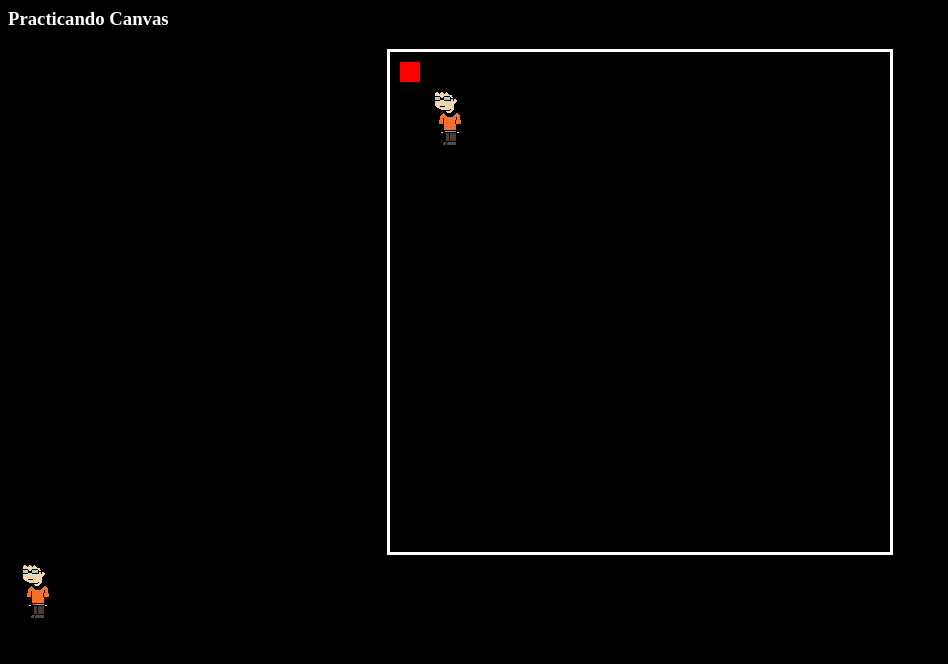
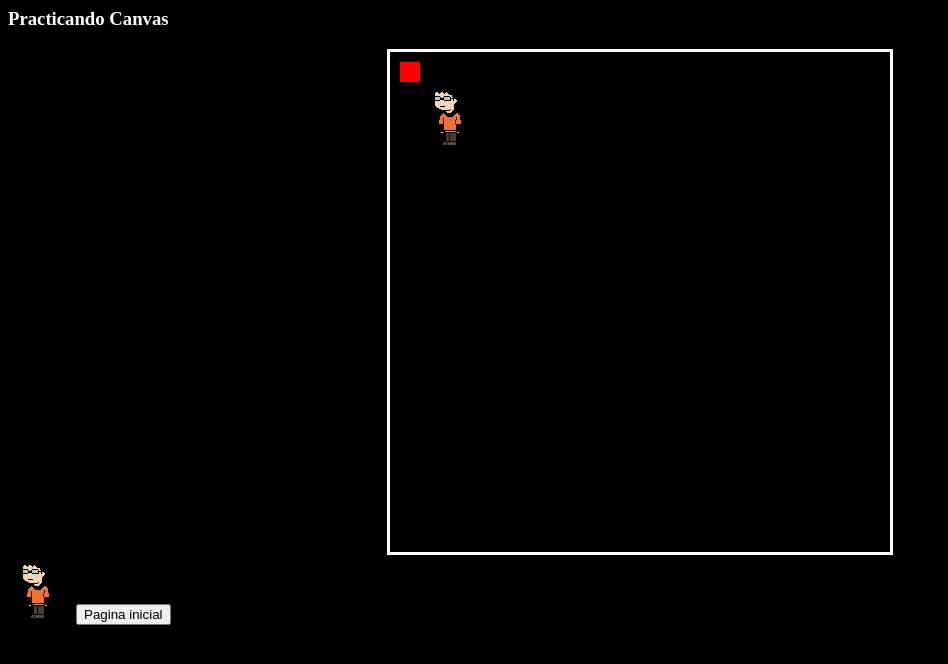
Before and after one commit to Beelzenef/JipSyDanger, a plain HTML site: page practicaCanvas.html in a window 1280 px wide. Shown: the whole page, without its empty margins (0-948 px from the left). Drawn offline with Linux system fonts and the light colour scheme.

Commit message:
Renombre

```diff
--- a/inicio.html
+++ b/practicaCanvas.html
@@ -8,6 +8,7 @@
         canvas {
             border:solid;
             border-color: white;
+            /* Centrando canvas */
             padding: 0;
             margin: auto;
             display: block;
@@ -21,8 +22,10 @@
         function inicio()
         {
             var unCanvas = document.getElementById('canvas');
+            // Modificando ancho/alto
             unCanvas.width = 500;
             unCanvas.height = 500;
+
             var contexto = unCanvas.getContext('2d');
 
             // Dibujando
@@ -40,5 +43,6 @@
     <h3> Practicando Canvas </h3>
     <canvas id="canvas">Canvas no soportado</canvas>
     <img id="imagen1" src="rasmus.png"/>
+    <a href="index.html"><button type="button">Pagina inicial</button></a>
 </body>
 </html>
```
Also changed, not shown: index.html (+1 -1 lines).
